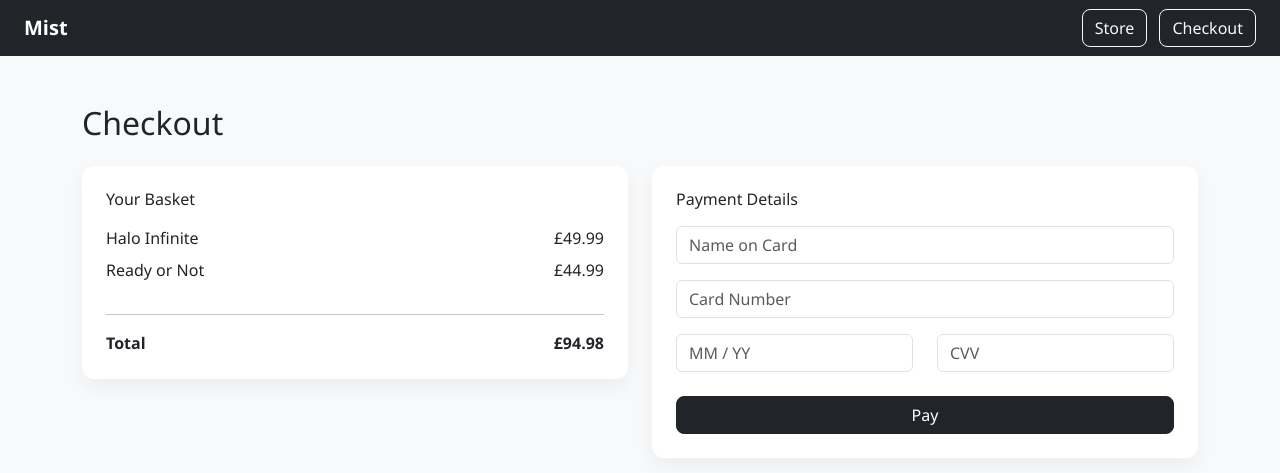
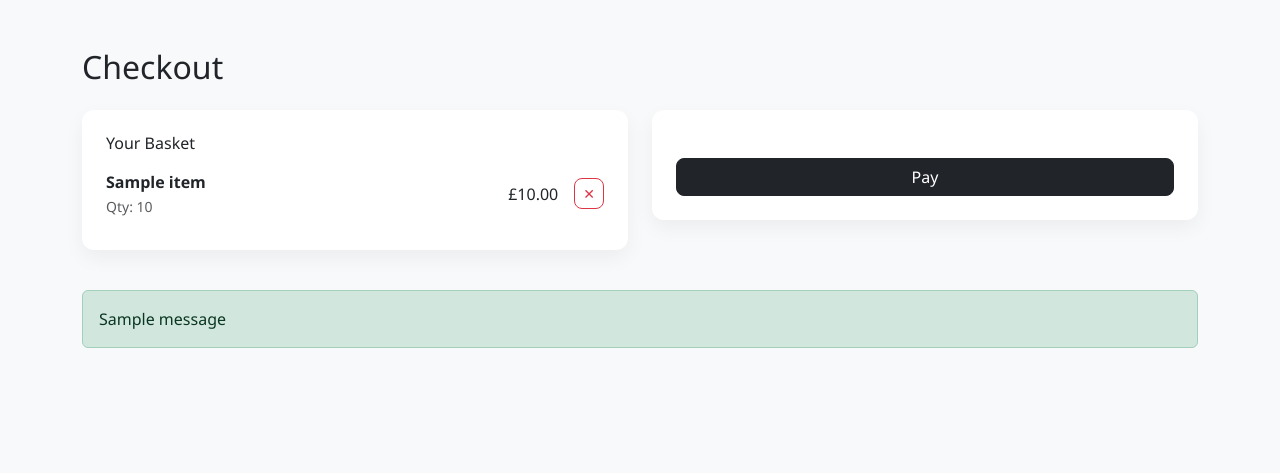
Before and after one commit to s5623978/Cloud-App, a Django app: template gamestore/frontend/templates/frontend/checkout.html in a window 1280 px wide. Shown: the top 473 px of the page. Run offline with Django 5.2, Linux system fonts and the light colour scheme; the template is opened without the code that fills it: most values are stand-ins (such as "Sample title", 1, 10 or a date in 2020); one stand-in notice (Sample message) is shown; some libraries are stand-ins or nearby versions.

Commit message:
Made checkout functional, once paid, order gets added to database

```diff
--- a/gamestore/frontend/templates/frontend/base.html
+++ b/gamestore/frontend/templates/frontend/base.html
@@ -26,17 +26,48 @@
 </head>
 <body class="bg-light">
 
+{% if request.session.user %}
 <nav class="navbar navbar-dark bg-dark px-4">
     <a class="navbar-brand" href="/">Mist</a>
-    <div>
-        <a class="btn btn-outline-light me-2" href="/store/">Store</a>
-        <a class="btn btn-outline-light" href="/checkout/">Checkout</a>
-    </div>
+
+    <div class="ms-auto d-flex gap-2">
+
+    {% if request.path == "/store/" %}
+      <a href="/checkout/" class="btn btn-dark">Checkout</a>
+    {% elif request.path == "/checkout/" %}
+      <a href="/store/" class="btn btn-dark">Back to Store</a>
+    {% endif %}
+
+    <form method="post">
+      {% csrf_token %}
+      <button type="submit" name="action" value="logout" class="btn btn-outline-danger">Logout</button>
+    </form>
+
+  </div>
 </nav>
+{% endif %}
 
 <div class="container py-5">
     {% block content %}{% endblock %}
+      {% if messages %}
+      {% for message in messages %}
+      {% if message.tags == 'success' %}
+        <div class="alert alert-success mt-3">
+          {{ message }}
+        </div>
+        {% else %}
+        <div class="alert alert-danger mt-3">
+          {{ message }}
+        </div>
+        {% endif %}
+      {% endfor %}
+    {% endif %}
+  </div>
 </div>
+</div>
+
+
+
 
 </body>
 </html>
--- a/gamestore/frontend/templates/frontend/checkout.html
+++ b/gamestore/frontend/templates/frontend/checkout.html
@@ -7,43 +7,39 @@
     <div class="col-lg-6">
         <div class="card p-4 mb-4">
             <h6 class="mb-3">Your Basket</h6>
+            {% if basket %}
+                {% for game_id, item in basket.items %}
+                    <div class="d-flex justify-content-between align-items-center mb-2">
+                        <div>
+                        <strong>{{ item.title }}</strong><br>
+                        <small class="text-muted">Qty: {{ item.qty }}</small>
+                        </div>
 
-            <div class="d-flex justify-content-between mb-2">
-                <span>Halo Infinite</span>
-                <span>£49.99</span>
-            </div>
+                        <div class="d-flex align-items-center gap-2">
+                        <span>£{{ item.price|floatformat:2 }}</span>
 
-            <div class="d-flex justify-content-between mb-3">
-                <span>Ready or Not</span>
-                <span>£44.99</span>
-            </div>
-
-            <hr>
-
-            <div class="d-flex justify-content-between fw-bold">
-                <span>Total</span>
-                <span>£94.98</span>
-            </div>
+                        <form method="post" class="ms-2">
+                            {% csrf_token %}
+                            <input type="hidden" name="action" value="remove_from_basket">
+                            <input type="hidden" name="game_id" value="{{ game_id }}">
+                            <button class="btn btn-sm btn-outline-danger">✕</button>
+                        </form>
+                        </div>
+                    </div>
+                {% endfor %}
+            {% endif %}
         </div>
     </div>
 
     <div class="col-lg-6">
         <div class="card p-4">
-            <h6 class="mb-3">Payment Details</h6>
-
-            <input class="form-control mb-3" placeholder="Name on Card">
-            <input class="form-control mb-3" placeholder="Card Number">
-
-            <div class="row">
-                <div class="col">
-                    <input class="form-control" placeholder="MM / YY">
-                </div>
-                <div class="col">
-                    <input class="form-control" placeholder="CVV">
-                </div>
-            </div>
-
-            <button class="btn btn-dark w-100 mt-4">Pay</button>
+            <form method="post">
+            {% csrf_token %}
+            <input type="hidden" name="action" value="place_order">
+            <button class="btn btn-dark w-100 mt-4"
+                    {% if not basket %}disabled{% endif %}> Pay
+            </button>
+            </form>
         </div>
     </div>
 </div>
--- a/gamestore/frontend/templates/frontend/landing.html
+++ b/gamestore/frontend/templates/frontend/landing.html
@@ -28,7 +28,7 @@
     </div>
 </div>
 
-{% if messages %}
+<!-- {% if messages %}
       {% for message in messages %}
       {% if message.tags == 'success' %}
         <div class="alert alert-success mt-3">
@@ -42,5 +42,5 @@
       {% endfor %}
     {% endif %}
   </div>
-</div>
+</div> -->
 {% endblock %}
```
Also changed, not shown: gamestore/frontend/templates/frontend/components/game_card.html (+11 -3 lines), gamestore/frontend/templates/frontend/store.html (+5 -21 lines), gamestore/frontend/views.py (+91 -2 lines), gamestore/db.sqlite3.
